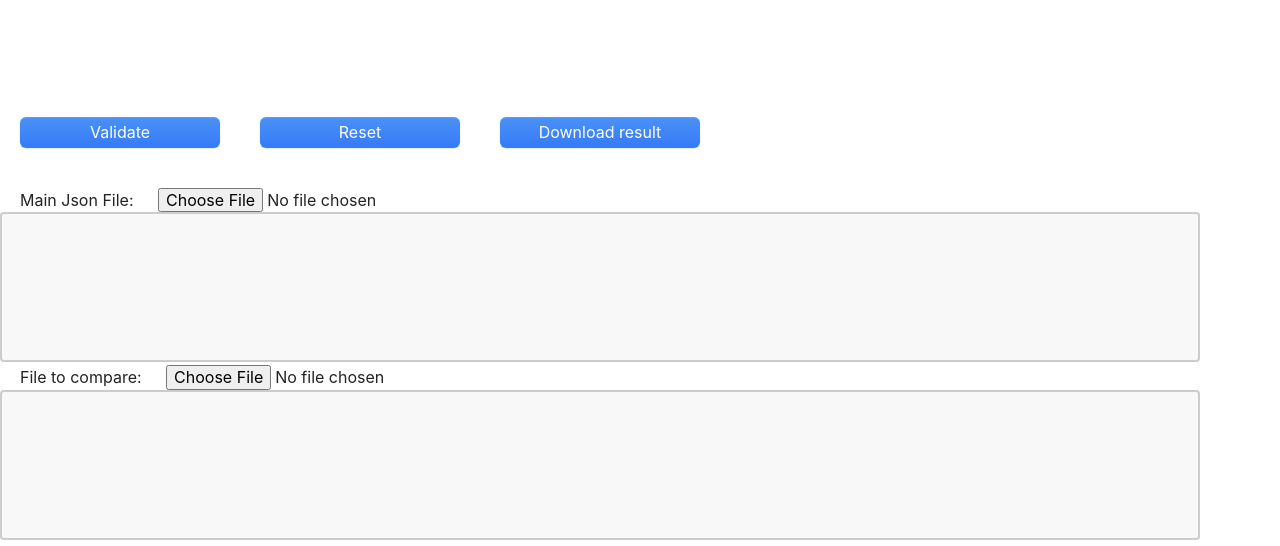
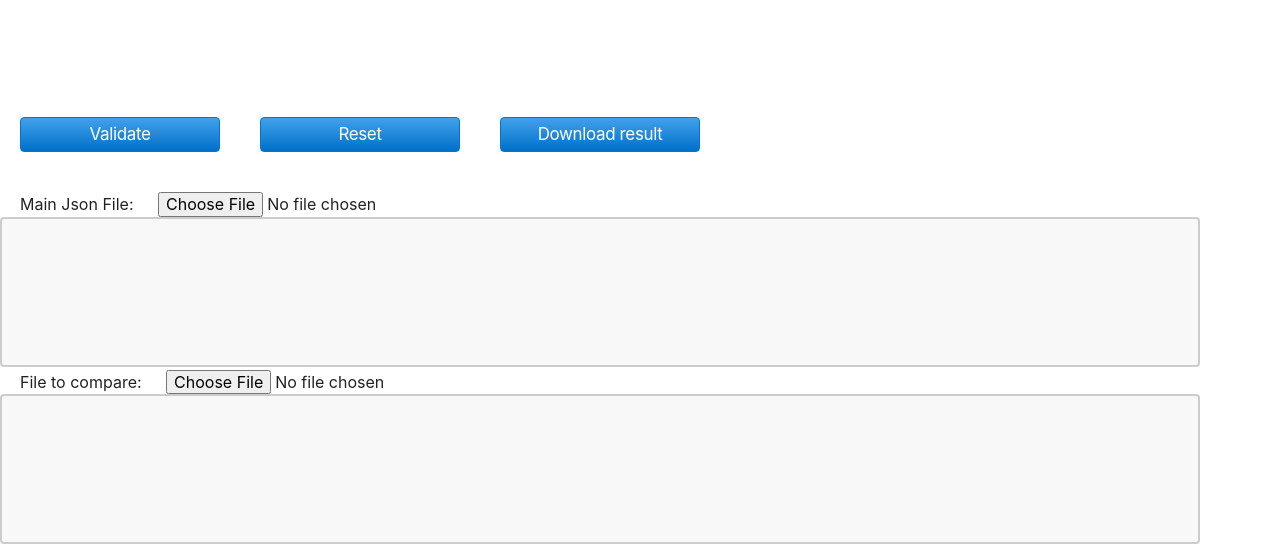
Before and after one commit to horvzoltan/jsoncompare, a website built with Parcel: page index.html in a window 1280 px wide. Shown: the part 61-607 px from the top of the page. Built offline with nearby package versions, Linux system fonts and the light colour scheme.

Commit message:
css styling

```diff
--- a/css/main.css
+++ b/css/main.css
@@ -220,6 +220,53 @@ textarea {
   outline: 0;
 }
 
+.button-15 {
+  background-image: linear-gradient(#42A1EC, #0070C9);
+  border: 1px solid #0077CC;
+  border-radius: 4px;
+  box-sizing: border-box;
+  color: #FFFFFF;
+  cursor: pointer;
+  direction: ltr;
+  display: block;
+  font-family: "SF Pro Text","SF Pro Icons","AOS Icons","Helvetica Neue",Helvetica,Arial,sans-serif;
+  font-size: 17px;
+  font-weight: 400;
+  letter-spacing: -.022em;
+  line-height: 1.47059;
+  min-width: 30px;
+  overflow: visible;
+  padding: 4px 15px;
+  text-align: center;
+  vertical-align: baseline;
+  user-select: none;
+  -webkit-user-select: none;
+  touch-action: manipulation;
+  white-space: nowrap;
+}
+
+.button-15:disabled {
+  cursor: default;
+  opacity: .3;
+}
+
+.button-15:hover {
+  background-image: linear-gradient(#51A9EE, #147BCD);
+  border-color: #1482D0;
+  text-decoration: none;
+}
+
+.button-15:active {
+  background-image: linear-gradient(#3D94D9, #0067B9);
+  border-color: #006DBC;
+  outline: none;
+}
+
+.button-15:focus {
+  box-shadow: rgba(131, 192, 253, 0.5) 0 0 0 3px;
+  outline: none;
+}
+
 #import, #compare, #validate, #reset, #download {
   margin: 20px;
   min-width: 200px;
--- a/index.html
+++ b/index.html
@@ -31,9 +31,9 @@
 
   <div class="mid-container">
     <div class="button-container">
-      <button id="validate" class="button-10">Validate</button>
-      <button id="reset" class="button-10">Reset</button>
-      <button id="download" class="button-10">Download result</button>
+      <button id="validate" class="button-15">Validate</button>
+      <button id="reset" class="button-15">Reset</button>
+      <button id="download" class="button-15">Download result</button>
     </div>
 
     <div>
```
